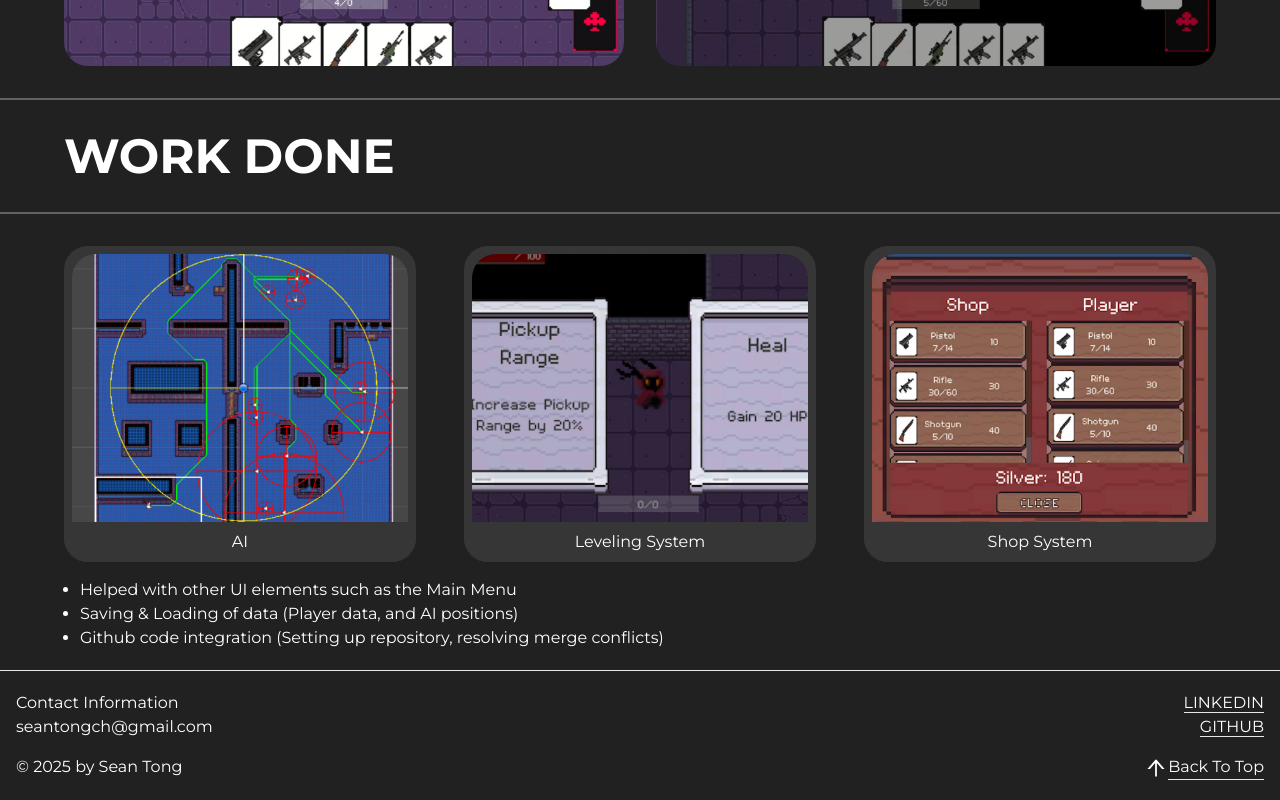
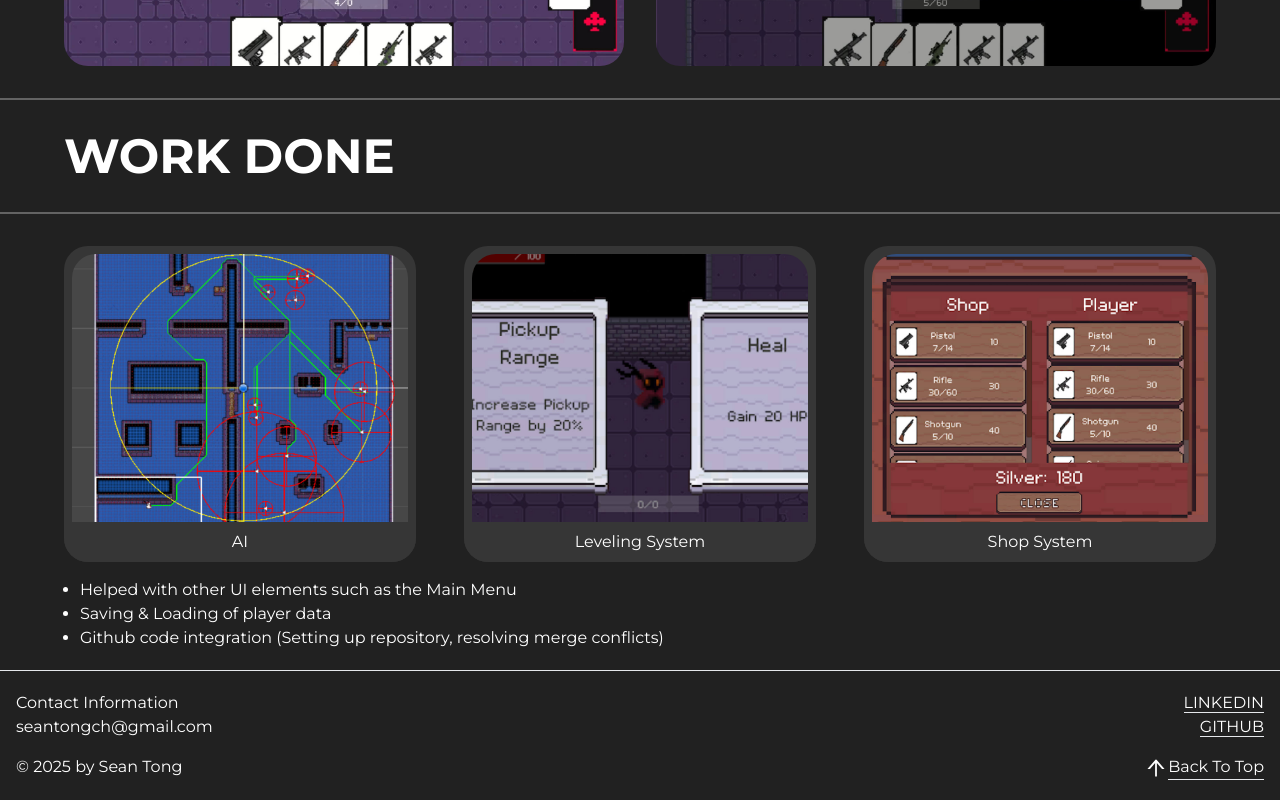
Before and after one commit to Snippin/Portfolio, a Next.js app: page /projects/bullet.hell in a window 1280 px wide. Shown: the part 1370-2170 px from the top of the page. Built offline with nearby package versions, Linux system fonts and the light colour scheme.

Commit message:
Remove save & loading data of AI locations

```diff
--- a/src/app/projects/bullet.hell/bh_information.js
+++ b/src/app/projects/bullet.hell/bh_information.js
@@ -33,7 +33,7 @@ const BHInfo = {
   ],
   workList: [
     "Helped with other UI elements such as the Main Menu",
-    "Saving & Loading of data (Player data, and AI positions)",
+    "Saving & Loading of player data",
     "Github code integration (Setting up repository, resolving merge conflicts)",
   ],
   link: "/projects/bullet.hell",
```
